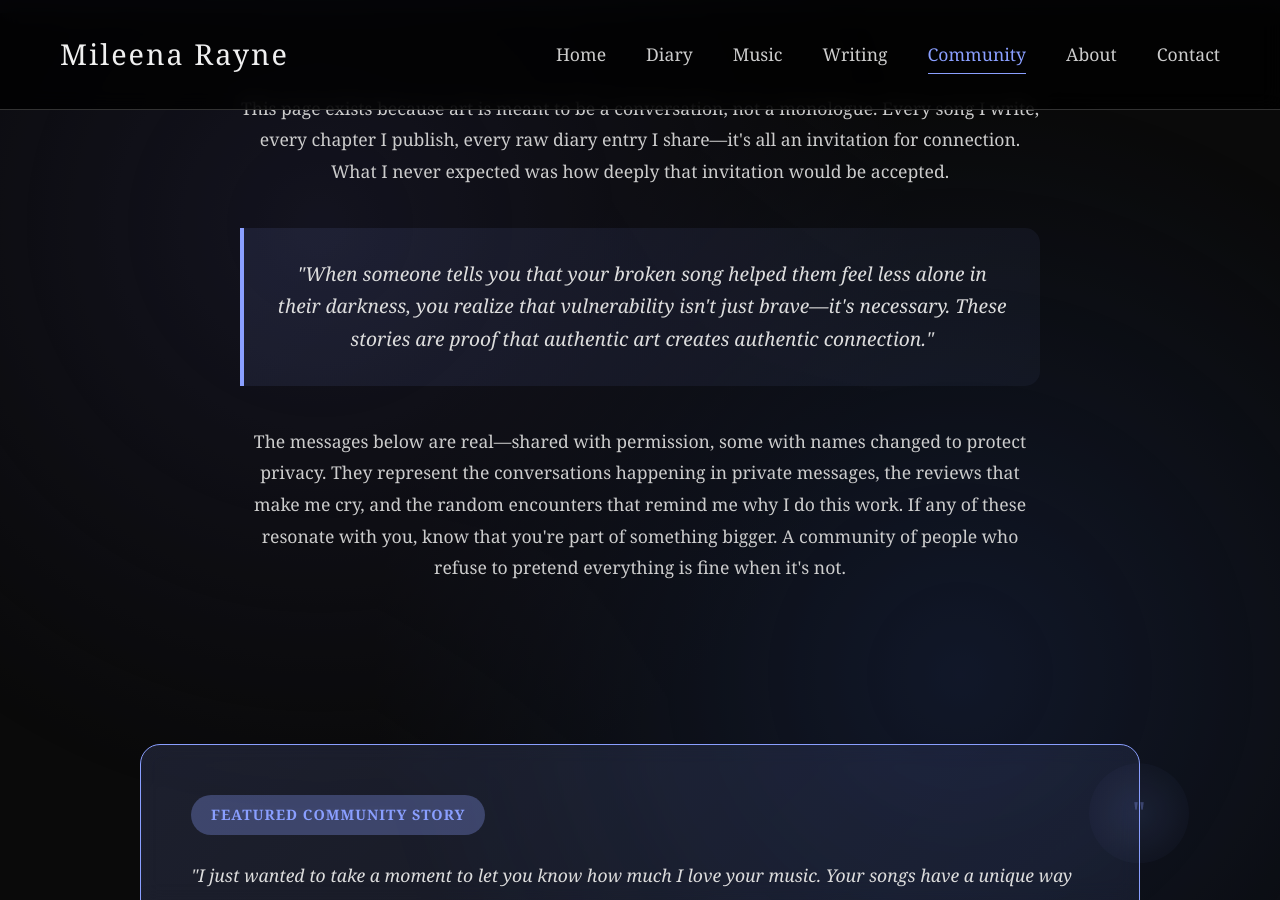
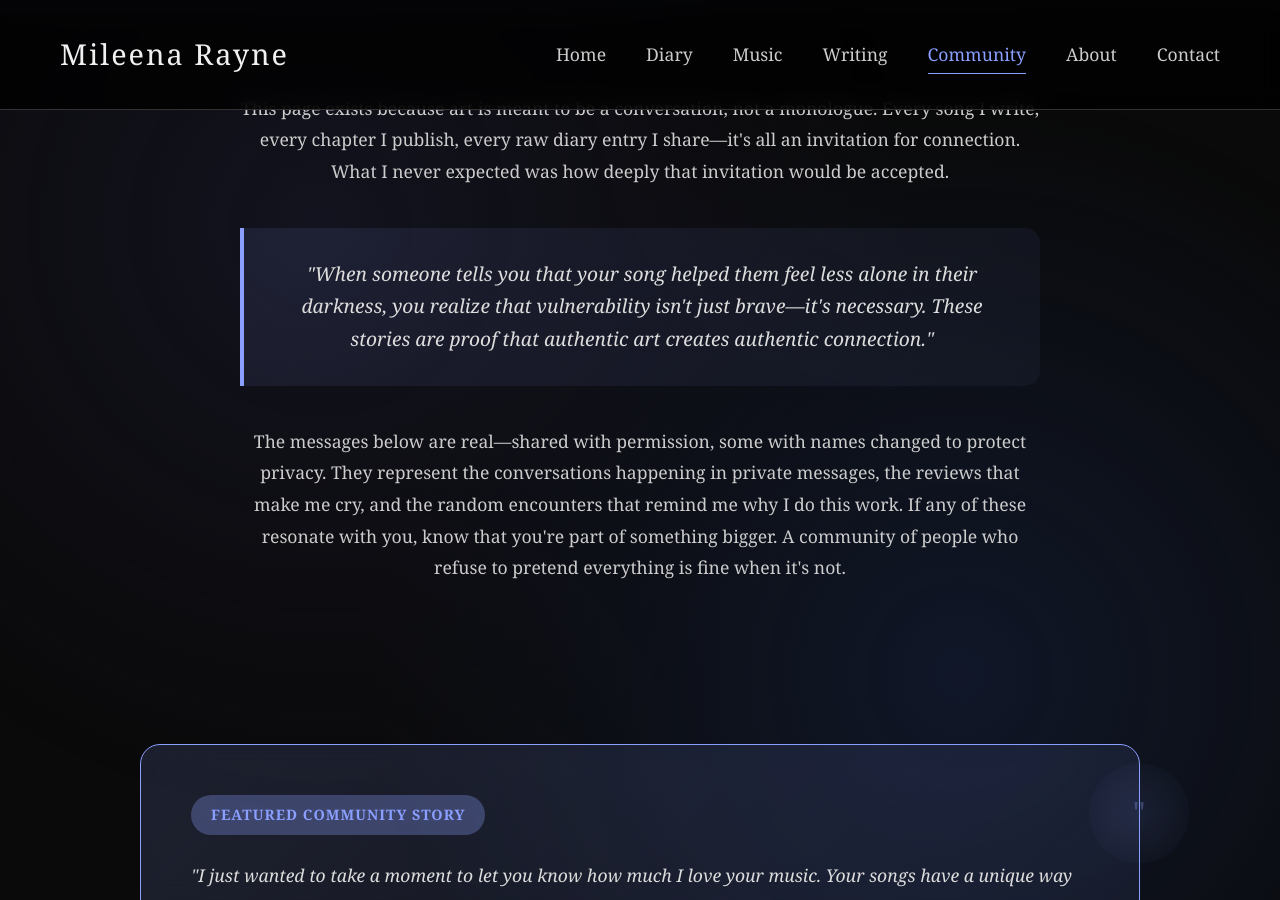
Before and after one commit to Mileena28/Mileena28.github.io, a Jekyll site: the page built from community.html, in a window 1280 px wide and 900 px high, scrolled down 511 px. Built offline with Jekyll 4.4.1, drawn with Linux system fonts in a browser that asks for light colours.

Commit message:
Update community.html

```diff
--- a/community.html
+++ b/community.html
@@ -598,7 +598,7 @@ schema:
             </p>
 
             <div class="intro-quote">
-                "When someone tells you that your broken song helped them feel less alone in their darkness,
+                "When someone tells you that your song helped them feel less alone in their darkness,
                 you realize that vulnerability isn't just brave—it's necessary. These stories are proof that
                 authentic art creates authentic connection."
             </div>
@@ -735,7 +735,7 @@ schema:
 <!-- Manuscript-style Special Story -->
 <section class="container">
     <div class="manuscript-story">
-        <img src="/assets/images/blood-of-the-wild-gods-book.JPG" alt="Friend holding Blood of the Wild Gods book" class="memorial-image">
+        <img src="/assets/images/blood-of-the-wild-gods-book.jpg" alt="Friend holding Blood of the Wild Gods book" class="memorial-image">
         <div class="story-text">
             "This books pretty good..it's poetic, but tells a story too."
         </div>
```
